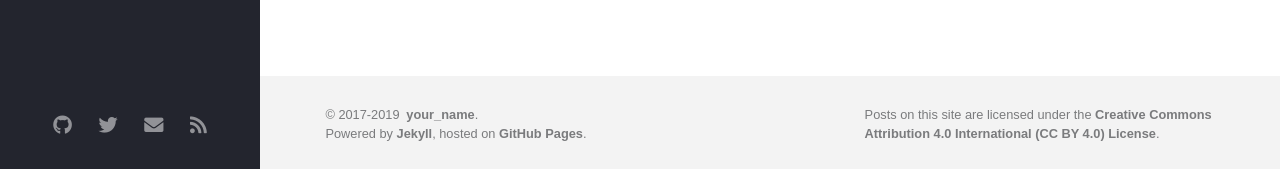
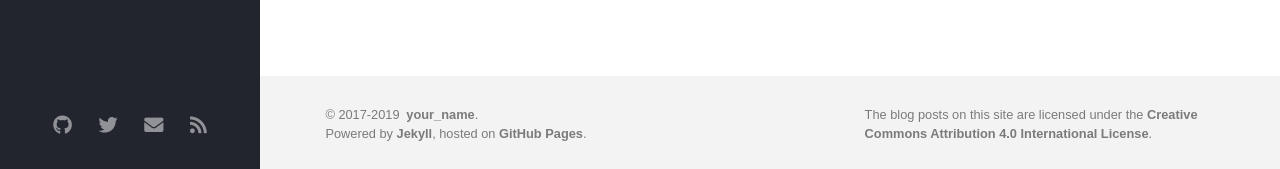
Before and after one commit to tracygu/tracygu.github.io, a Jekyll site: the page built from index.html, in a window 1280 px wide. Shown: the part 728-897 px from the top of the page. Built offline with Jekyll 4.4.1, drawn with Linux system fonts in a browser that asks for light colours; nearby versions of some CDN libraries; some web fonts are replaced; the list of posts is cut into pages by our own code.

Commit message:
Fixed the license information in footer.

```diff
--- a/_includes/footer.html
+++ b/_includes/footer.html
@@ -16,7 +16,7 @@
     </div>
     <div class="license">
       <p class="mb-0">
-        Posts on this site are licensed under the <a href="http://creativecommons.org/licenses/by-nc/4.0/">Creative Commons Attribution 4.0 International (CC BY 4.0) License</a>.
+        The blog posts on this site are licensed under the <a href="https://creativecommons.org/licenses/by/4.0/">Creative Commons Attribution 4.0 International License</a>.
       </p>
     </div>
   </div> <!-- div.d-flex -->
```
